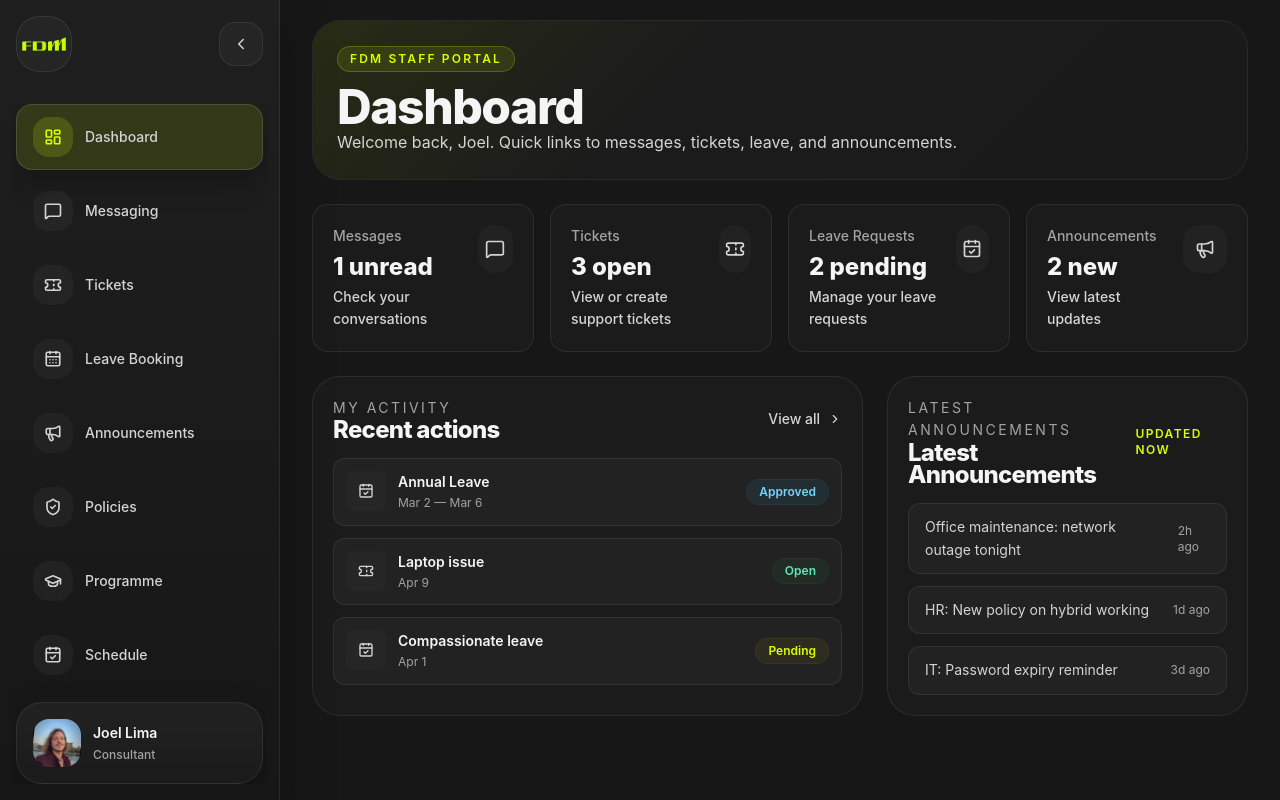
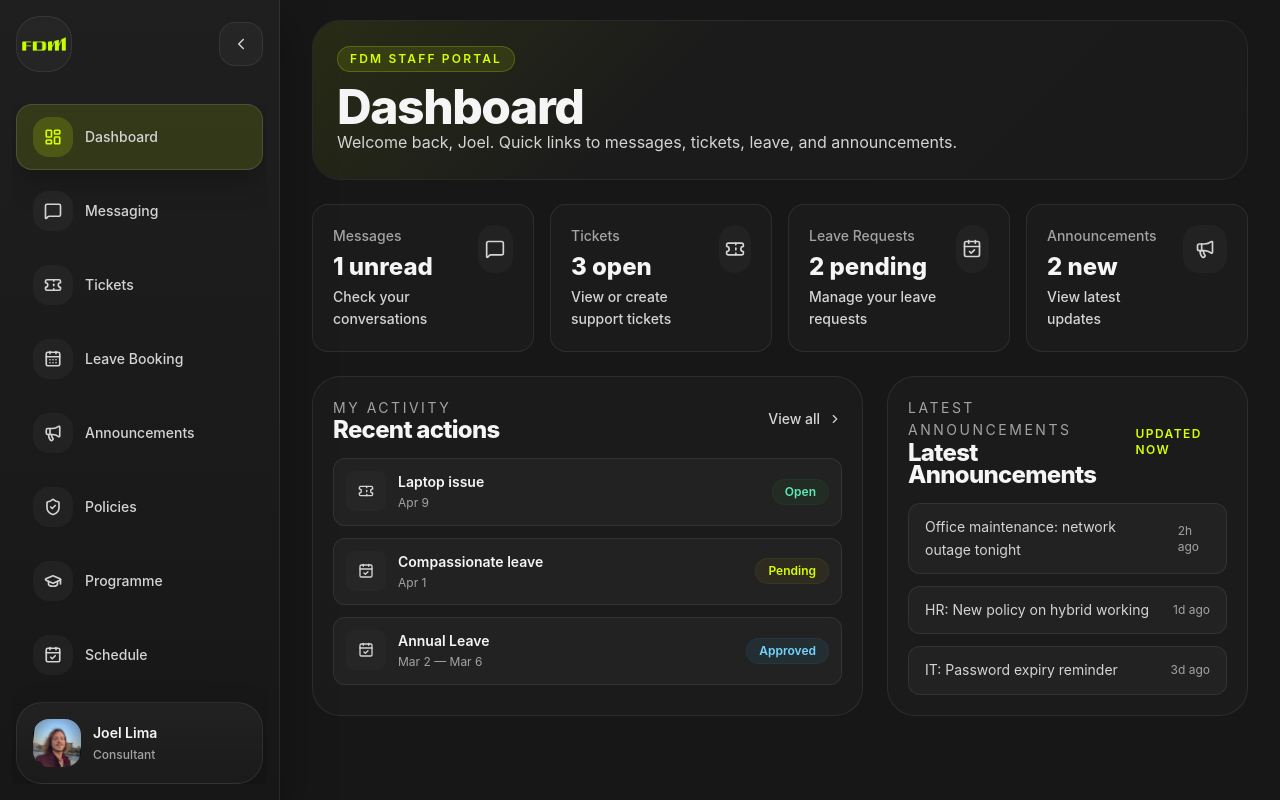
Before and after one commit to FowzanRaja/employee-portal, a React (Vite) app in the folder frontend/: page / in a window 1280 px wide. Built offline with nearby package versions, Linux system fonts and the light colour scheme.

Commit message:
Dashboard update

```diff
--- a/frontend/src/pages/DashboardPage.jsx
+++ b/frontend/src/pages/DashboardPage.jsx
@@ -105,9 +105,9 @@
   ]
 
   const myActivity = [
-    { title: 'Annual Leave', date: 'Mar 2 — Mar 6', status: 'Approved', icon: CalendarCheck },
     { title: 'Laptop issue', date: 'Apr 9', status: 'Open', icon: Ticket },
     { title: 'Compassionate leave', date: 'Apr 1', status: 'Pending', icon: CalendarCheck },
+    { title: 'Annual Leave', date: 'Mar 2 — Mar 6', status: 'Approved', icon: CalendarCheck },
   ]
 
   const announcements = [
```
